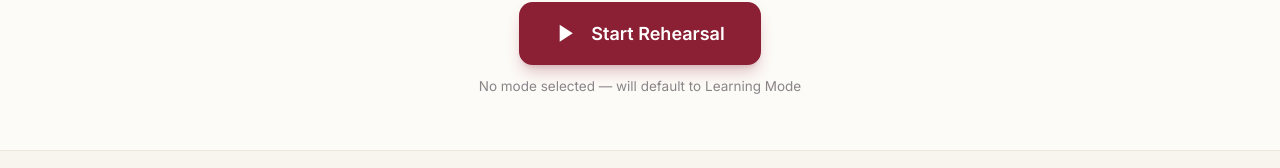
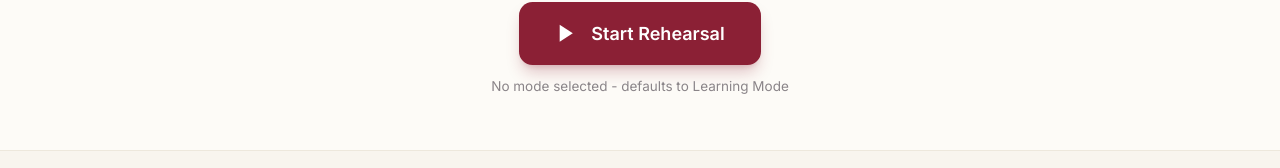
Before and after one commit to Smashgod23/cue-master, a React (Vite) app: page / in a window 1280 px wide. Shown: the part 1078-1246 px from the top of the page. Built offline with nearby package versions, Linux system fonts and the light colour scheme; a web font is replaced by a local one.

Commit message:
Fix em dash in Home page no-mode-selected hint text

```diff
--- a/src/pages/Home.jsx
+++ b/src/pages/Home.jsx
@@ -146,7 +146,7 @@ export default function Home() {
           </button>
           {!selectedMode && (
             <p className="font-sans text-xs text-warmgray">
-              No mode selected — will default to Learning Mode
+              No mode selected - defaults to Learning Mode
             </p>
           )}
         </div>
```
